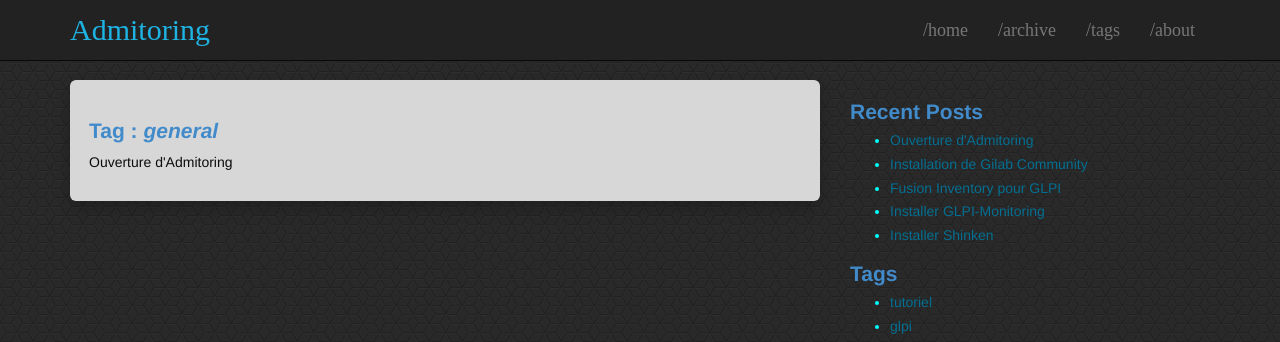
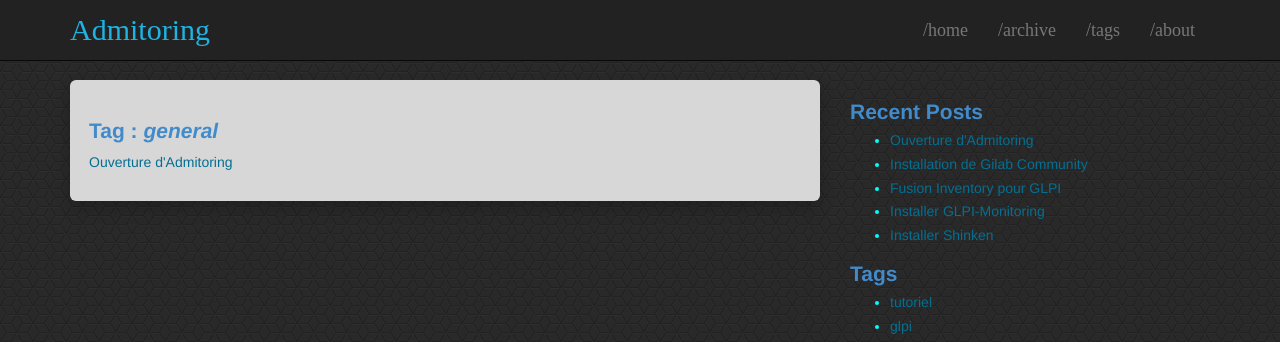
Before and after one commit to algorys/sysadmin, a Jekyll site: the page built from tag/general/index.md, in a window 1280 px wide. Shown: the top 342 px of the page. Built offline with Jekyll 4.4.1, drawn with Linux system fonts in a browser that asks for light colours.

Commit message:
Add url of posts in tags

```diff
--- a/_layouts/mytag.html
+++ b/_layouts/mytag.html
@@ -8,7 +8,7 @@
           <div class="well">
             <h2>Tag : <em>{{page.key}}</em></h2>
               {% for post in site.tags[page.key] %}
-                <p>{{ post.title }}</p>
+              <p><a href="{{ site.baseurl | prepend:site.url }}{{ post.url }}">{{ post.title }}</a></p>
               {% endfor %}
           </div>
         </div>
```
Also changed, not shown: tags.md (+1 -1 lines).
